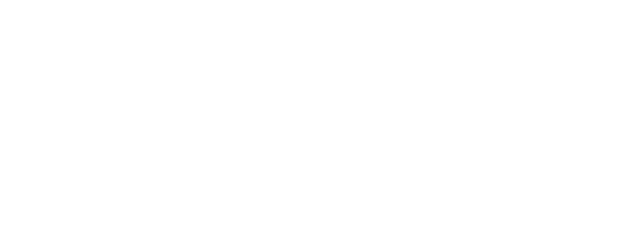
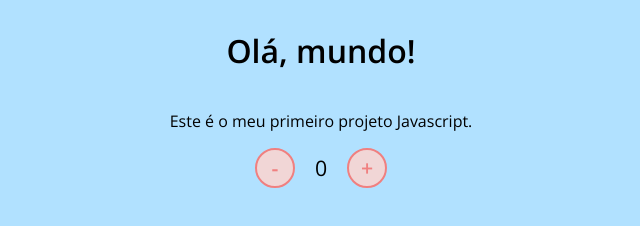
Before and after one commit to Khadix486/Javascript, a plain HTML site: page TESTE/Criando um contador/index.html in a window 1280 px wide. Shown: the whole page, without its empty margins (319-959 px from the left). Drawn offline with nearby package versions, Linux system fonts and the light colour scheme.

Commit message:
primeiro projeto de contador concluído

```diff
--- a/TESTE/Criando um contador/assets/css/style.css
+++ b/TESTE/Criando um contador/assets/css/style.css
@@ -0,0 +1,36 @@
+@import url('https://fonts.googleapis.com/css2?family=Open+Sans:wght@300;600&display=swap');
+
+* {
+    font-family: 'Open Sans', sans-serif;
+}
+
+body {
+    display: flex;
+    align-items: center;
+    justify-content: center;
+    flex-direction: column;
+    background-color: rgb(177, 225, 255);
+}
+
+button {
+    height: 40px;
+    width: 40px;
+    border-radius: 50%;
+    border: 2px solid lightcoral;
+    background-color: rgb(241, 214, 214);
+    color: lightcoral;
+    font-size: 16pt;
+    font-weight: 600;
+    text-align: center;
+}
+
+#counter {
+    display: flex;
+}
+
+#currentNumber {
+    display: flex;
+    align-items: center;
+    margin: 0 20px;
+    font-size: 16pt;
+}
--- a/TESTE/Criando um contador/assets/js/script.js
+++ b/TESTE/Criando um contador/assets/js/script.js
@@ -0,0 +1,11 @@
+var currentNumberWrapper = document.getElementById('currentNumber');
+var currentNumber = 0;
+function increment() {
+    currentNumber = currentNumber + 1;
+    currentNumberWrapper.innerHTML = currentNumber;
+}
+
+function decrement() {
+    currentNumber = currentNumber - 1;
+    currentNumberWrapper.innerHTML = currentNumber;
+}
--- a/TESTE/Criando um contador/index.html
+++ b/TESTE/Criando um contador/index.html
@@ -2,11 +2,18 @@
 <html lang="en">
 <head>
     <meta charset="UTF-8">
-    <meta http-equiv="X-UA-Compatible" content="IE=edge">
     <meta name="viewport" content="width=device-width, initial-scale=1.0">
-    <title>Document</title>
+    <link rel="stylesheet" href="assets/css/style.css" />
+    <title>Contador</title>
 </head>
 <body>
-
+    <h1>Olá, mundo!</h1>
+    <p>Este é o meu primeiro projeto Javascript.</p>
+    <div id="counter">
+        <button name="subtrair" onclick="decrement()">-</button>
+        <span id="currentNumber">0</span>
+        <button name="adicionar" onclick="increment()">+</button>
+    </div>
+    <script src="assets/js/script.js"></script>
 </body>
 </html>
```
